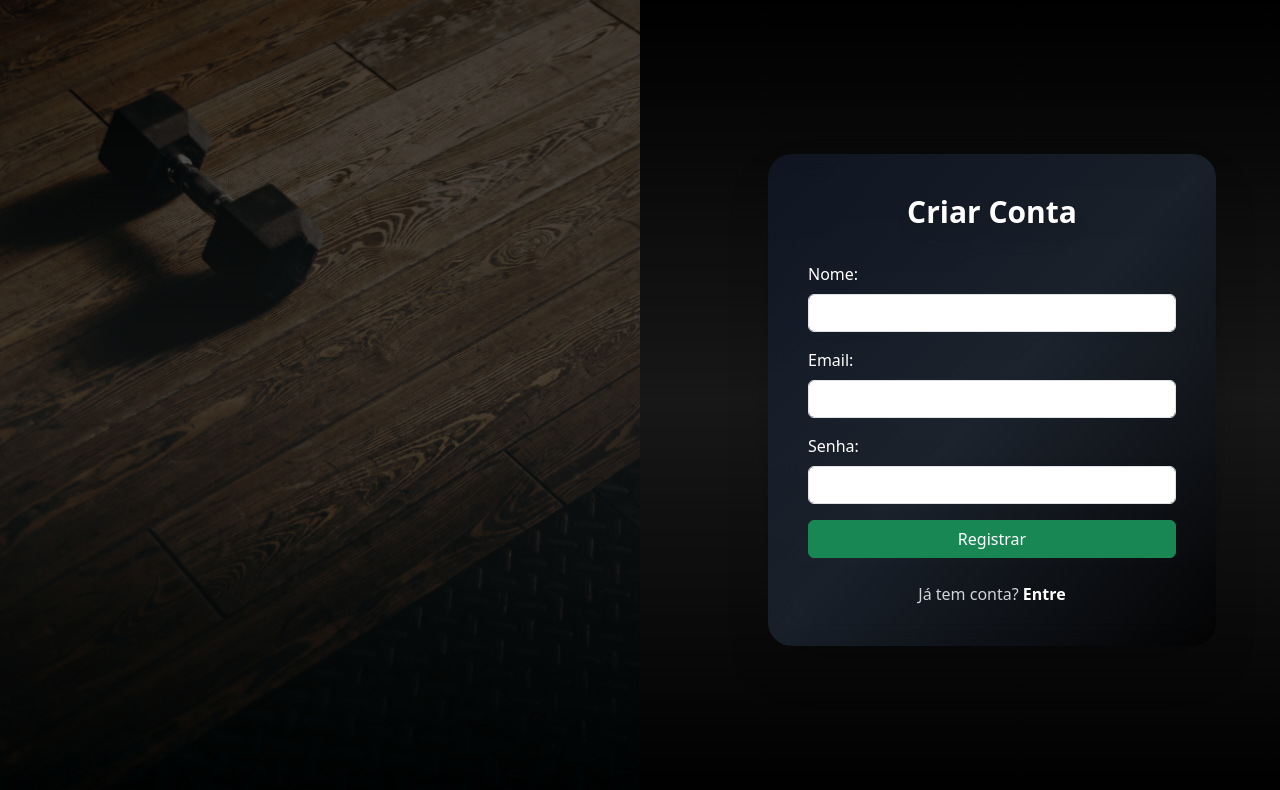
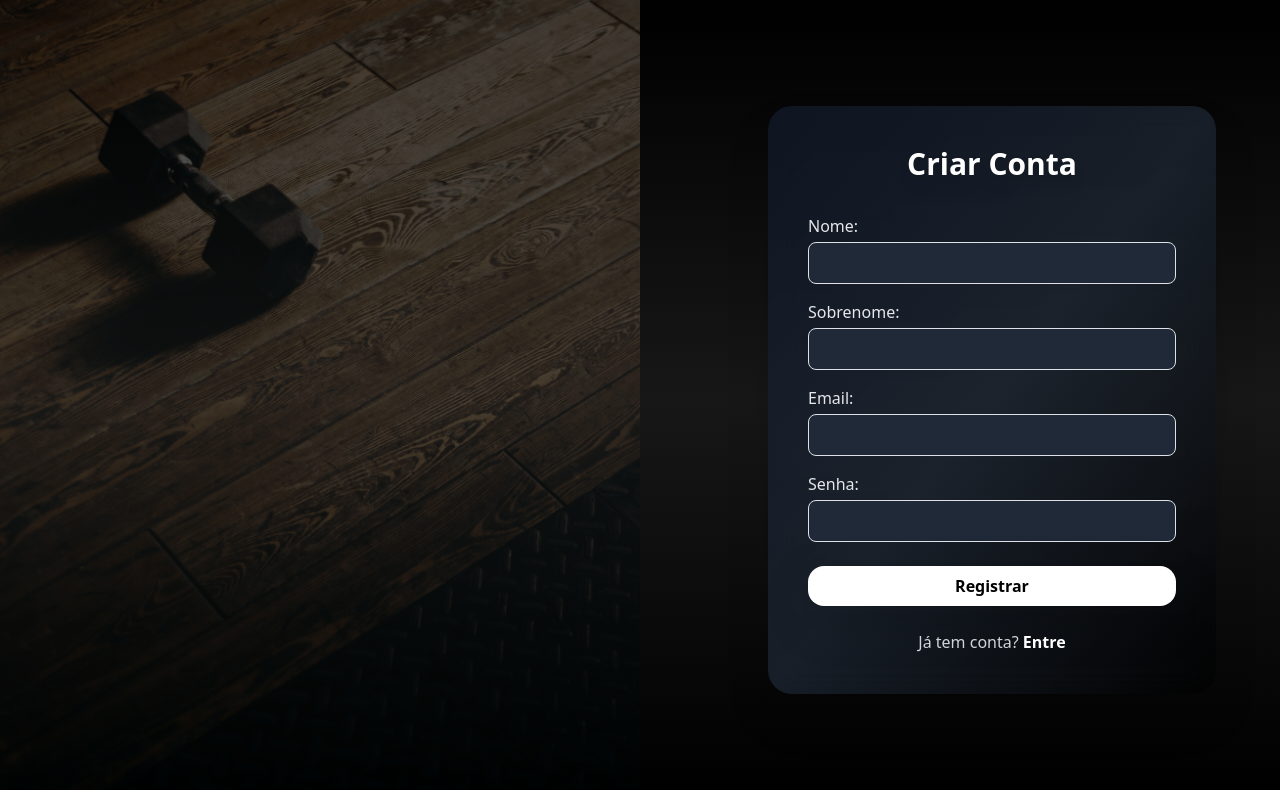
Before and after one commit to MalekJehan1/gymcontrol-web, a React (Create React App) app: page /login in a window 1280 px wide. Both pictures are taken after a click on the button "Registre-se". Shown: the top 790 px of the page. Built offline with nearby package versions, Linux system fonts and the light colour scheme.

Commit message:
refactor: ajusta formulario de registrar usuario.

```diff
--- a/src/components/RegisterForm.jsx
+++ b/src/components/RegisterForm.jsx
@@ -2,36 +2,76 @@ import { useState } from "react";
 
 export default function RegisterForm({ onSubmit, loading, erro }) {
   const [nome, setNome] = useState("");
+  const [sobrenome, setSobrenome] = useState("");
   const [email, setEmail] = useState("");
   const [senha, setSenha] = useState("");
 
+  function formatarNome(nome) {
+    return nome
+      .toLowerCase()
+      .split(" ")
+      .filter((p) => p.trim() !== "")
+      .map((p) => p[0].toUpperCase() + p.substring(1))
+      .join(" ");
+  }
+
   const submit = (e) => {
     e.preventDefault();
-    onSubmit({ nome, email, senha });
+    onSubmit({
+      nome: formatarNome(nome),
+      sobrenome: formatarNome(sobrenome),
+      email,
+      senha,
+    });
   };
 
   return (
-    <form onSubmit={submit}>
-      {erro && <div className="alert alert-danger">{erro}</div>}
+    <form onSubmit={submit} className="flex flex-col gap-3">
+      {/* Erro */}
+      {erro && (
+        <div className="bg-red-600 text-white px-4 py-2 rounded-md text-center font-medium">
+          {erro}
+        </div>
+      )}
 
       {/* Nome */}
-      <div className="mb-3">
-        <label className="form-label">Nome:</label>
+      <div className="flex flex-col items-start">
+        <label className="mb-1 text-gray-200 font-medium text-left">
+          Nome:
+        </label>
         <input
           type="text"
-          className="form-control"
+          className="w-full px-3 py-2 rounded-lg bg-gray-800 border border-gray-600 text-white
+                 focus:outline-none focus:ring-2 focus:ring-white focus:border-white transition"
           value={nome}
           onChange={(e) => setNome(e.target.value)}
           required
         />
       </div>
 
+      <div className="flex flex-col items-start">
+        <label className="mb-1 text-gray-200 font-medium text-left">
+          Sobrenome:
+        </label>
+        <input
+          type="text"
+          className="w-full px-3 py-2 rounded-lg bg-gray-800 border border-gray-600 text-white
+                 focus:outline-none focus:ring-2 focus:ring-white focus:border-white transition"
+          value={sobrenome}
+          onChange={(e) => setSobrenome(e.target.value)}
+          required
+        />
+      </div>
+
       {/* Email */}
-      <div className="mb-3">
-        <label className="form-label">Email:</label>
+      <div className="flex flex-col items-start">
+        <label className="mb-1 text-gray-200 font-medium text-left">
+          Email:
+        </label>
         <input
           type="email"
-          className="form-control"
+          className="w-full px-3 py-2 rounded-lg bg-gray-800 border border-gray-600 text-white
+                 focus:outline-none focus:ring-2 focus:ring-white focus:border-white transition"
           value={email}
           onChange={(e) => setEmail(e.target.value)}
           required
@@ -39,18 +79,27 @@ export default function RegisterForm({ onSubmit, loading, erro }) {
       </div>
 
       {/* Senha */}
-      <div className="mb-3">
-        <label className="form-label">Senha:</label>
+      <div className="flex flex-col items-start">
+        <label className="mb-1 text-gray-200 font-medium text-left">
+          Senha:
+        </label>
         <input
           type="password"
-          className="form-control"
+          className="w-full px-3 py-2 rounded-lg bg-gray-800 border border-gray-600 text-white
+                 focus:outline-none focus:ring-2 focus:ring-white focus:border-white transition"
           value={senha}
           onChange={(e) => setSenha(e.target.value)}
           required
         />
       </div>
 
-      <button className="btn btn-success w-100" disabled={loading}>
+      {/* Botão */}
+      <button
+        type="submit"
+        className="mt-2 px-6 py-2 rounded-2xl bg-white text-black font-semibold shadow-lg
+               hover:bg-gray-200 transition disabled:opacity-50 disabled:cursor-not-allowed"
+        disabled={loading}
+      >
         {loading ? "Registrando..." : "Registrar"}
       </button>
     </form>
```
